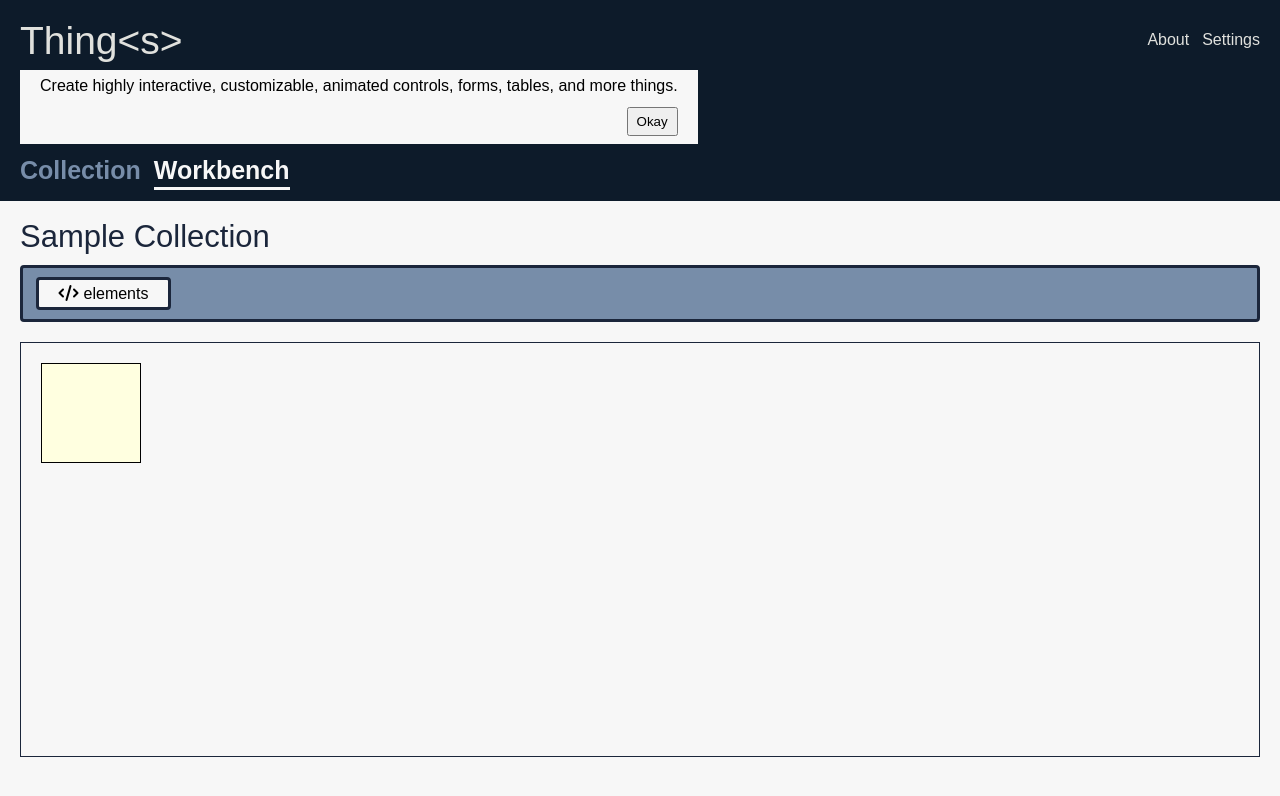
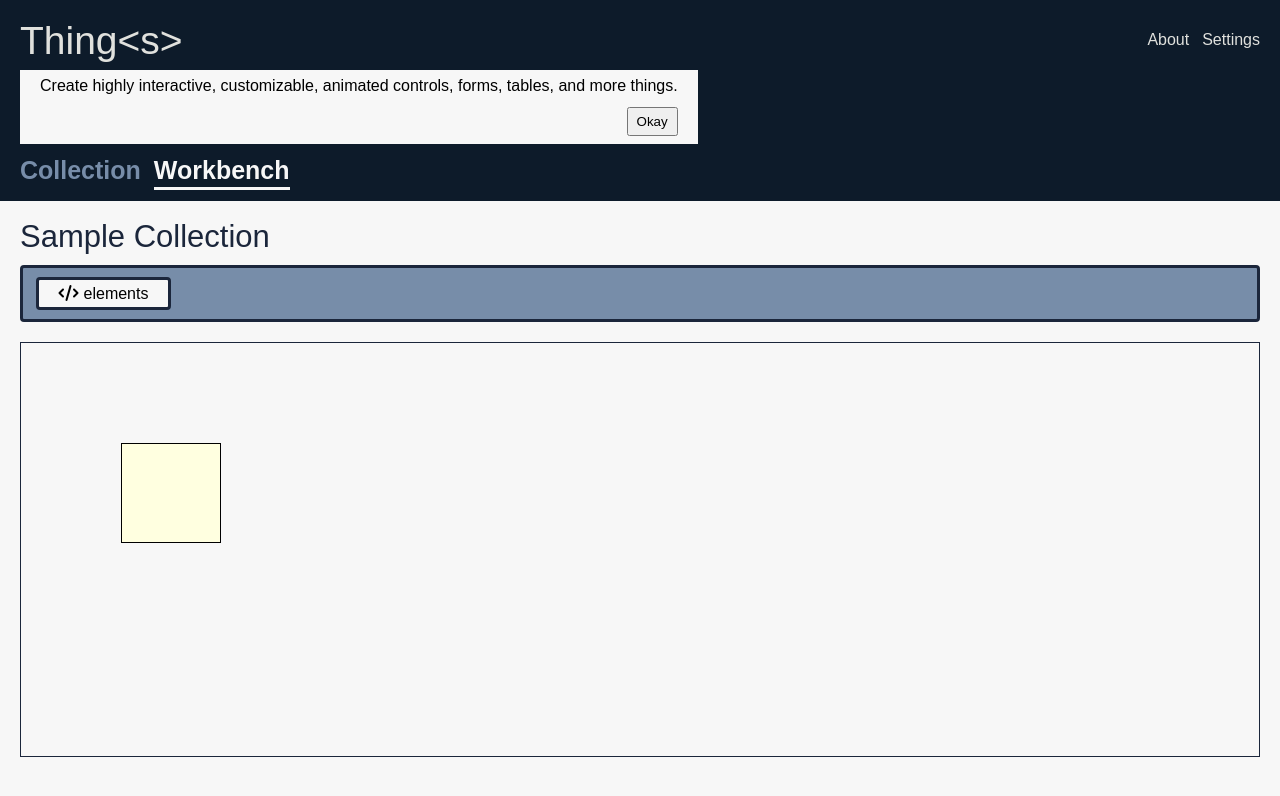
Before and after one commit to flooyd/things, a Svelte app: page / in a window 1280 px wide. Shown: the top 796 px of the page. Built offline with nearby package versions, Linux system fonts and the light colour scheme.

Commit message:
navigation arrows

```diff
--- a/public/global.css
+++ b/public/global.css
@@ -9,6 +9,8 @@
   --shadow-blue: #778da9ff;
   --platinum: #e0e1ddff;
   --cultured: hsla(0, 0%, 97%, 1);
+
+  user-select: none;
 }
 
 html,
--- a/src/components/WorkbenchElements.svelte
+++ b/src/components/WorkbenchElements.svelte
@@ -89,6 +89,7 @@
     padding: 13px 20px;
     color: var(--cultured);
     width: 300px;
+    z-index: 100;
   }
 
   .tooltip-item:hover {
--- a/src/components/elements/Element.svelte
+++ b/src/components/elements/Element.svelte
@@ -1,5 +1,6 @@
 <script>
   import { onMount } from "svelte";
+  import { fade } from "svelte/transition";
 
   import Div from "./Div.svelte";
   export let element;
@@ -10,10 +11,10 @@
     iX,
     iY,
     iWidth,
-    styleString = null;
+    styleString,
+    showArrows = null;
 
   onMount(() => {
-    console.log(x, y, height, width);
     element.style.width = 98;
     element.style.height = 98;
   });
@@ -23,18 +24,18 @@
   };
 
   const handleClickLeft = () => {
-    element.style.width = width - 100;
+    element.style.width = width - 100 <= 0 ? 98 : width - 100;
   };
   const handleClickUp = () => {
-    element.style.height = height - 100;
+    element.style.height = height - 100 <= 0 ? 98 : height - 100;
   };
   const handleClickDown = () => {
     element.style.height = height + 100;
   };
 
-  $: console.log(iY, iX, iWidth);
-
+  $: console.log(height, width);
   $: styleString = `width: ${element.style.width}px; height: ${element.style.height}px;`;
+  $: console.log(styleString);
 </script>
 
 {#if styleString}
@@ -45,13 +46,21 @@
     bind:clientHeight={height}
     bind:clientWidth={width}
     style={styleString}
+    on:mouseenter={() => {
+      showArrows = true;
+    }}
+    on:mouseleave={() => {
+      showArrows = false;
+    }}
   >
     {#if element.type === "div"}
       <Div style={element.style} />
     {/if}
+    {#if showArrows}
       <div
         class="i-container"
-      style="top: calc(-{height / 2}px + -12px); left: -14px;"
+        style="top: calc(-{height / 2}px + -18px); left: -15px;"
+        transition:fade={{ duration: 100 }}
         on:click={handleClickLeft}
       >
         <i class="fas fa-2xl fa-angle-left" />
@@ -59,7 +68,9 @@
 
       <div
         class="i-container"
-      style="top: calc(-{height / 2}px + -12px); left: calc({width}px - 21px);"
+        style="top: calc(-{height / 2}px + -18px); left: calc({width}px
+      - 27px);"
+        transition:fade={{ duration: 100 }}
         on:click={handleClickRight}
       >
         <i class="fas fa-2xl fa-angle-right" />
@@ -67,7 +78,9 @@
 
       <div
         class="i-container"
-      style="top: calc(-{height}px - 24px); left: calc({width / 2}px - 52px);"
+        style="top: calc(-{element.style.height}px - 24px); left: calc({width /
+          2}px - 60px);"
+        transition:fade={{ duration: 100 }}
         on:click={handleClickUp}
       >
         <i class="fas fa-2xl fa-angle-up" />
@@ -75,22 +88,26 @@
 
       <div
         class="i-container"
-      style="top: calc(-10px); left: calc({width / 2}px - 80px);"
+        style="top: calc(-9px); left: calc({width / 2}px - 84px);"
+        transition:fade={{ duration: 100 }}
         on:click={handleClickDown}
       >
         <i class="fas fa-2xl fa-angle-down" />
       </div>
+    {/if}
   </div>
 {/if}
 
 <style>
   .element {
     position: relative;
-    margin-left: 20px;
-    margin-top: 20px;
+    margin-left: 100px;
+    margin-top: 100px;
   }
   .i-container {
+    display: inline-block;
     position: relative;
-    display: inline-block;
+    width: 20px;
+    height: 32px;
   }
 </style>
```
Lines whose indentation alone changed are shown as unchanged.
